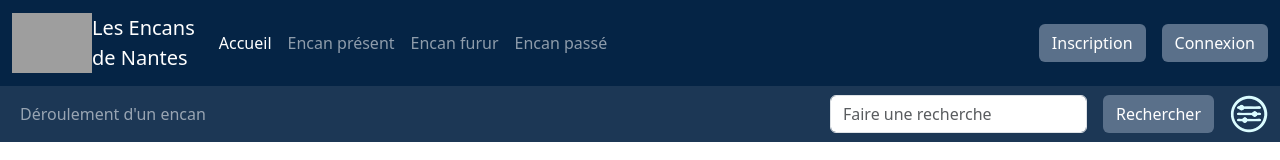
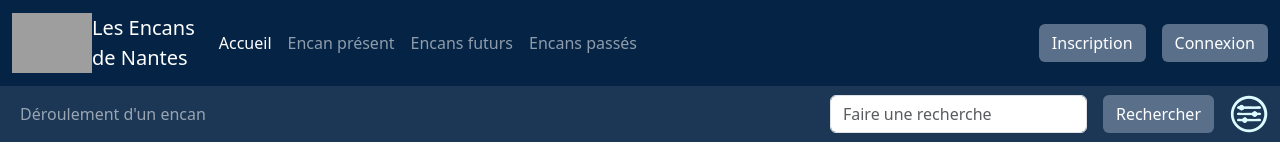
Before and after one commit to StephaneNkengue/Projet_integration, a Vue app in the folder gamma2024.client/: page / in a window 1280 px wide. Shown: the top 160 px of the page. Built offline with nearby package versions, Linux system fonts and the light colour scheme; grey boxes are pictures that could not be loaded.

Commit message:
Correction d'orthographes dans le NavBar

```diff
--- a/gamma2024.client/src/components/views/BarreDeNavigation.vue
+++ b/gamma2024.client/src/components/views/BarreDeNavigation.vue
@@ -45,7 +45,7 @@
                             <li class="nav-item">
                                 <router-link to="/" class="text-decoration-none">
                                     <a class="nav-link">
-                                        Encan furur
+                                        Encans futurs
                                     </a>
                                 </router-link>
                             </li>
@@ -53,7 +53,7 @@
                             <li class="nav-item">
                                 <router-link to="/" class="text-decoration-none">
                                     <a class="nav-link">
-                                        Encan passé
+                                        Encans passés
                                     </a>
                                 </router-link>
                             </li>
```
